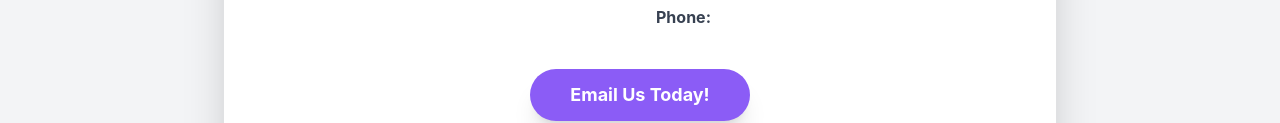
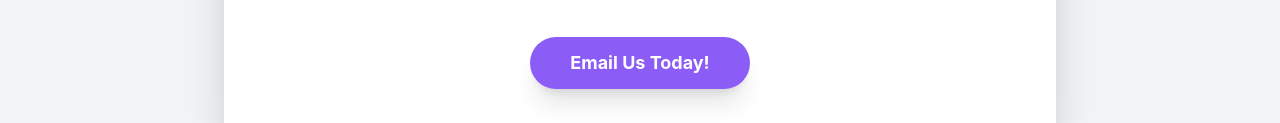
Before and after one commit to ltx99/austin5-rainbow-website, a plain HTML site: page index.html in a window 1280 px wide. Shown: the part 2308-2431 px from the top of the page. Drawn offline with nearby package versions, Linux system fonts and the light colour scheme.

Commit message:
Update index.html

```diff
--- a/index.html
+++ b/index.html
@@ -229,7 +229,6 @@
                         <ul class="space-y-2 text-gray-700">
                             <li><strong>Mother Advisor:</strong> Nicole</li>
                             <li><strong>Email:</strong> <a href="mailto:austinassembly5@gmail.com" class="text-rainbow-blue hover:underline">Austin Assembly 5</a></li>
-                            <li><strong>Phone:</strong> </li>
                         </ul>
                     </div>
                 </div>
```
